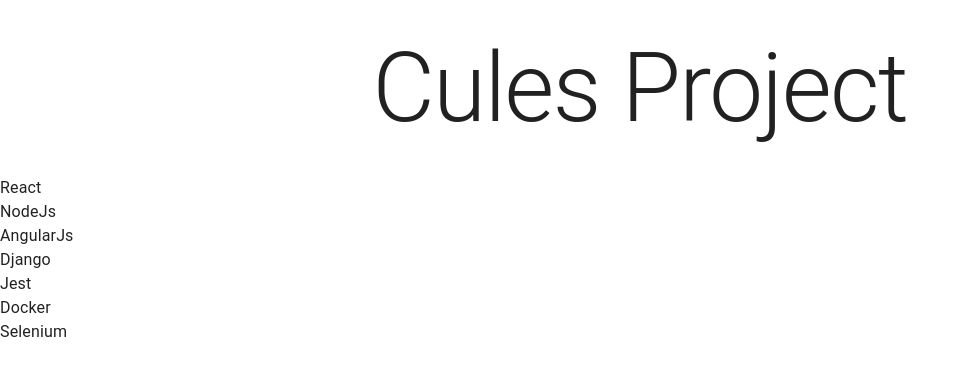
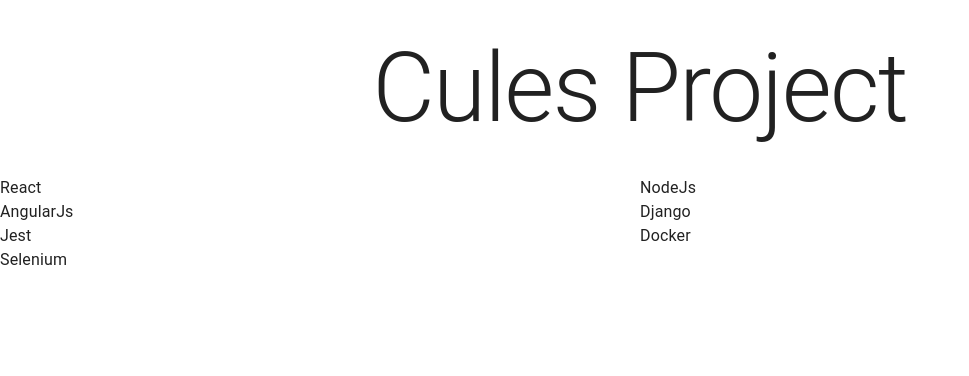
Before and after one commit to thatanjan/cules-project-assignment, a React (Create React App) app: page / in a window 1280 px wide. Shown: the top 376 px of the page, without its empty margins (0-969 px from the left). Built offline with nearby package versions, Linux system fonts and the light colour scheme.

Commit message:
project cards are now going to be grid children

```diff
--- a/src/Components/Project/ProjectCard.tsx
+++ b/src/Components/Project/ProjectCard.tsx
@@ -1,5 +1,11 @@
+import Grid from '@mui/material/Grid'
+
 import { Project } from 'types/Project'
 
-const ProjectCard = ({ name }: Project) => <div>{name}</div>
+const ProjectCard = ({ name }: Project) => (
+	<Grid item xs={6}>
+		{name}
+	</Grid>
+)
 
 export default ProjectCard
--- a/src/Components/Project/ProjectCardsShow.tsx
+++ b/src/Components/Project/ProjectCardsShow.tsx
@@ -1,4 +1,5 @@
 import { useEffect, useState } from 'react'
+import Grid from '@mui/material/Grid'
 
 import { getProjectData, storeProjectData } from 'utils/projectDataUtils'
 
@@ -24,9 +25,11 @@
 
 	return (
 		<div>
-			{projectData.map(project => (
-				<ProjectCard {...project} key={project.id} />
-			))}
+			<Grid container>
+				{projectData.map(project => (
+					<ProjectCard {...project} key={project.id} />
+				))}
+			</Grid>
 		</div>
 	)
 }
```
